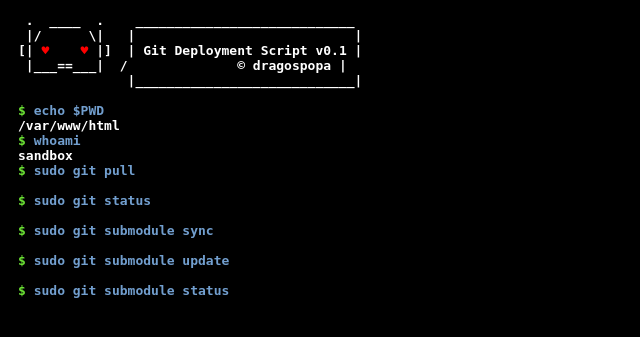
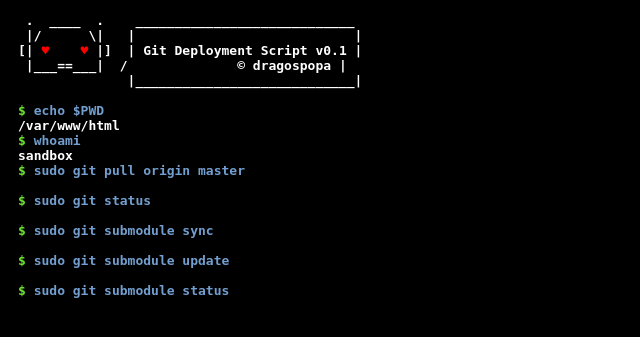
Before and after one commit to dragospopa/eBayTool, a PHP site: page /deploy.php in a window 1280 px wide. Shown: the top 337 px of the page, without its empty margins (0-640 px from the left). Run offline with PHP 8.4, Linux system fonts and the light colour scheme.

Commit message:
Update deploy.php

```diff
--- a/deploy.php
+++ b/deploy.php
@@ -2,7 +2,7 @@
 	$commands = array(
 		'echo $PWD',
 		'whoami',
-		'sudo git pull',
+		'sudo git pull origin master',
 		'sudo git status',
 		'sudo git submodule sync',
 		'sudo git submodule update',
```
